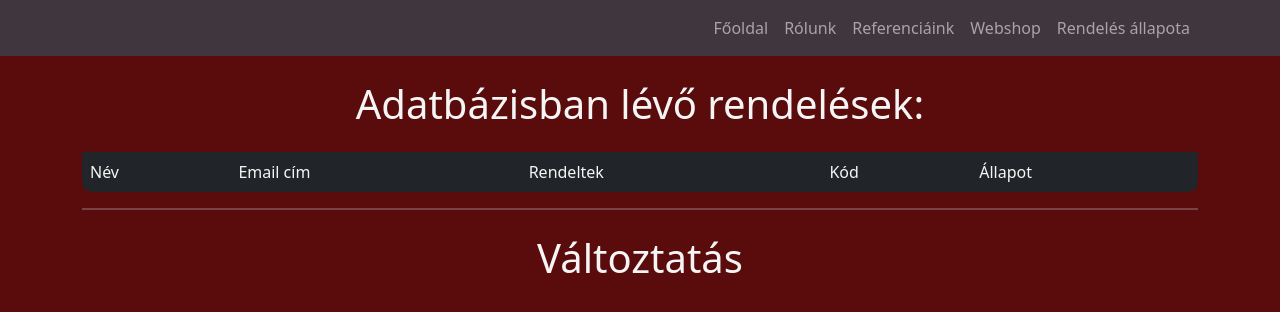
After one commit to BalintoDaB/ikt-project.cf, a PHP site: page /webshop/allapotadmin.php in a window 1280 px wide. The commit adds this page. Shown: the top 312 px of the page. Run offline with PHP 8.4, Linux system fonts and the light colour scheme; data that the repository does not hold is empty.

Commit message:
Meg lehet nézni a rendelés állapotát + alap design

```diff
--- a/index.php
+++ b/index.php
@@ -23,8 +23,8 @@
                     <li class="nav-item"><a class="nav-link" href="webshop/webshop.php">Webshop</a></li>
                     <li class="nav-item"><a class="nav-link" href="webshop/allapot.php">Rendelés állapota</a></li>
                 </ul>
-            </div> <!-- navbar-collapse.// -->
-        </div> <!-- container-fluid.// -->
+            </div>
+        </div>
     </nav>
 </header>
     <div class="container" style="height: 10000px;">
--- a/webshop/admin.php
+++ b/webshop/admin.php
@@ -84,6 +84,9 @@
         </table>
     </form>
     <hr>
+    <?php
+        include('torles.php')
+    ?>
     <script>
     if(window.history.replaceState)
     {
--- /dev/null
+++ b/webshop/allapotadmin.php
@@ -0,0 +1,99 @@
+<!DOCTYPE html>
+<html lang="en">
+<head>
+    <meta charset="UTF-8">
+    <meta http-equiv="X-UA-Compatible" content="IE=edge">
+    <meta name="viewport" content="width=device-width, initial-scale=1.0">
+    <title>Document</title>
+    <link rel="stylesheet" href="https://cdn.jsdelivr.net/npm/bootstrap@5.1.3/dist/css/bootstrap.min.css" integrity="sha384-1BmE4kWBq78iYhFldvKuhfTAU6auU8tT94WrHftjDbrCEXSU1oBoqyl2QvZ6jIW3" crossorigin="anonymous">
+    <link rel="stylesheet" href="style.css">
+</head>
+<body>
+    <header>
+        <nav id="navbar_top" class="navbar navbar-expand-lg navbar-dark">
+            <div class="container">
+                <img src="" class="rounded">
+                <button class="navbar-toggler" type="button" data-bs-toggle="collapse" data-bs-target="#main_nav">
+                    <span class="navbar-toggler-icon"></span>
+                </button>
+                <div class="collapse navbar-collapse" id="main_nav">
+                    <ul class="navbar-nav ms-auto">
+                        <li class="nav-item"><a class="nav-link" href="../index.php">Főoldal</a></li>
+                        <li class="nav-item"><a class="nav-link" href="#">Rólunk</a></li>
+                        <li class="nav-item"><a class="nav-link" href="#">Referenciáink</a></li>
+                        <li class="nav-item"><a class="nav-link" href="webshop.php">Webshop</a></li>
+                        <li class="nav-item"><a class="nav-link" href="webshop.php">Rendelés állapota</a></li>
+                    </ul>
+                </div>
+            </div>
+        </nav>
+    </header>
+    <div class="container mt-4">
+        <h1 class="text-center mb-4">Adatbázisban lévő rendelések:</h1>
+        <table class="table table-dark table-striped table-hover table-responsive">
+            <thead>
+                <tr>
+                    <td>
+                        Név
+                    </td>
+                    <td>
+                        Email cím
+                    </td>
+                    <td>
+                        Rendeltek
+                    </td>
+                    <td>
+                        Kód
+                    </td>
+                    <td>
+                        Állapot
+                    </td>
+                </tr>
+            </thead>
+            <tbody>
+                <?php
+                    include('szervercsatlakozas.php');
+                    $sql = "SELECT * FROM rendelesek";
+                    $mennyi = $csatlakozas->query($sql);
+                    if ($mennyi->num_rows > 0){
+                        while($sor = $mennyi->fetch_assoc()) {
+                            $nev = $sor['nev'];
+                            $email = $sor['email'];
+                            $rendeltek = $sor['rendeltek'];
+                            $kod = $sor['kod'];
+                            $allapot = $sor['allapot'];
+                            echo "
+                                <tr>
+                                    <td>
+                                        $nev
+                                    </td>
+                                    <td>
+                                        $email
+                                    </td>
+                                    <td>
+                                        $rendeltek
+                                    </td>
+                                    <td>
+                                        $kod
+                                    </td>
+                                    <td>
+                                        $allapot
+                                    </td>
+                                </tr>
+                            ";
+                        };
+                    }
+                ?>
+            </tbody>
+        </table>
+        <hr class="mb-4 border bg-dark">
+        <h1 class="text-center">Változtatás</h1>
+        <form method="post">
+
+        </form>
+    </div>
+    <script src="https://cdn.jsdelivr.net/npm/bootstrap@5.1.3/dist/js/bootstrap.bundle.min.js" integrity="sha384-ka7Sk0Gln4gmtz2MlQnikT1wXgYsOg+OMhuP+IlRH9sENBO0LRn5q+8nbTov4+1p" crossorigin="anonymous"></script>
+    <script src="https://code.jquery.com/jquery-3.6.0.js" integrity="sha256-H+K7U5CnXl1h5ywQfKtSj8PCmoN9aaq30gDh27Xc0jk=" crossorigin="anonymous"></script>
+    <script src="script.js"></script>
+</body>
+</html>
--- a/webshop/rendeles.php
+++ b/webshop/rendeles.php
@@ -10,11 +10,11 @@
         $megjegyz = $_POST['megjegyzes'];
         $rendeles = $_POST['kosar'];
         $kod = rand(0, 9999999);
-        $sql = "INSERT INTO rendelesek (email, nev, telszam, orszag, megye, varos, cim, megjegyzes, rendeltek, kod) VALUES ('$email','$nev','$telszam','$orszag','$megye','$irszam','$cim','$megjegyz','$rendeles','$kod')";
+        $sql = "INSERT INTO rendelesek (email, nev, telszam, orszag, megye, varos, cim, megjegyzes, rendeltek, kod, allapot) VALUES ('$email','$nev','$telszam','$orszag','$megye','$irszam','$cim','$megjegyz','$rendeles','$kod','Rendelés leadva')";
         if(mysqli_query($csatlakozas, $sql)){
             echo "<script>alert('Sikeres megrendelés!');</script>";
             echo "<h1>Sikeres Megrendelés!</h1>";
             echo "<h2>A következő a megrendelési kódod: $kod</h2></br>";
-            echo "<input type='button' class='btn webshopgomb' value='Tovább a rendelés állapotának megtekintéséhez'>";
+            echo "<input type='button' class='my-4 btn webshopgomb' onclick='ugorj(" . '"' . "allapot.php" . '"' . ")' value='Tovább a rendelés állapotának megtekintéséhez'>";
         }
     }
--- a/webshop/script.js
+++ b/webshop/script.js
@@ -47,13 +47,23 @@ function szamValt(micsoda){
     });
     eddigiKosarban[index] = '';
     eddigiKosarban[index] = micsoda + ' ' + eredeti.slice(0, -1) + 'db';
-    // szam = 1;
-    // for (let i = 0; i <= 10; i++){
-    //     xdlol = eddigiKosarban.indexOf(micsoda + ' ' + szam + 'db');
-    //     szam +=1;
-    //     alert(szam);
-    //     // xdlol = eddigiKosarban[eddigiKosarban.indexOf(micsoda + ' ' + '?' )] = micsoda + ' ' + eredeti + 'db';
-    // }
     $('#kosarform').val('');
     $('#kosarform').val(eddigiKosarban);
 }
+function ugorj(hova){
+    window.location.href = hova;
+}
+document.addEventListener("DOMContentLoaded", function () {
+    window.addEventListener("scroll", function () {
+      if (window.scrollY > 50) {
+        document.getElementById("navbar_top").classList.add("fixed-top");
+        // add padding top to show content behind navbar
+        navbar_height = document.querySelector(".navbar").offsetHeight;
+        document.body.style.paddingTop = navbar_height + "px";
+      } else {
+        document.getElementById("navbar_top").classList.remove("fixed-top");
+        // remove padding top from body
+        document.body.style.paddingTop = "0";
+      }
+    });
+});
--- a/webshop/style.css
+++ b/webshop/style.css
@@ -4,14 +4,16 @@
     --vilagoskek: #a2d5c6;
     --sotetkek: #077b8a;
     --lila: #5c3c92;
+    --sotetpiros: rgb(90, 12, 12);
+    --kozeppiros: #9b000a;
 }
 .webshopgomb{
-    background-color: var(--sotetkek);
-    border: var(--sotetkek);
+    background-color: var(--piros);
+    border: var(--piros);
     color: white;
 }
 .webshopgomb:hover, .webshop:active{
-    background-color: var(--vilagoskek);
+    background-color: var(--vilagospiros);
 }
 .webshopreset{
     background-color: var(--piros);
@@ -19,6 +21,36 @@
     color: white;
 }
 .webshopreset:hover, .webshop:active{
-    background-color: rgb(90, 12, 12);
+    background-color: var(--sotetpiros);
     color: white;
 }
+body{
+    background-color: var(--sotetpiros);
+}
+.card{
+    background-color: var(--kozeppiros);
+}
+label{
+    color: black;
+}
+h1, td, p, h5, h2{
+    color: whitesmoke;
+}
+nav{
+    background-color: rgba(54, 69, 79, .75);
+}
+table tr:last-child td:first-child {
+    border-bottom-left-radius: 10px;
+}
+table tr:first-child th:first-child{
+    border-top-left-radius: 10px;
+}
+table tr:first-child th:last-child{
+    border-top-right-radius: 10px;
+}
+table tr:last-child td:last-child {
+    border-bottom-right-radius: 10px;
+}
+table tr:last-of-type td{
+    border-bottom: 0px;
+}
--- a/webshop/szervercsatlakozas.php
+++ b/webshop/szervercsatlakozas.php
@@ -1,13 +1,13 @@
  <?php
-    $szervernev = "sql201.epizy.com";
-    $felhasznalonev = "epiz_31348482";
-    $jelszo = "ITrcq8cg3L3";
-    $adatbazisnev = "epiz_31348482_webshop";
+    // $szervernev = "sql201.epizy.com";
+    // $felhasznalonev = "epiz_31348482";
+    // $jelszo = "ITrcq8cg3L3";
+    // $adatbazisnev = "epiz_31348482_webshop";
 
-    // $szervernev = "localhost";
-    // $felhasznalonev = "root";
-    // $jelszo = "";
-    // $adatbazisnev = "webshop";
+    $szervernev = "localhost";
+    $felhasznalonev = "root";
+    $jelszo = "";
+    $adatbazisnev = "webshop";
 
     $csatlakozas = new mysqli($szervernev, $felhasznalonev, $jelszo, $adatbazisnev);
     if ($csatlakozas->connect_error) {
--- a/webshop/webshopbetolt.php
+++ b/webshop/webshopbetolt.php
@@ -8,8 +8,8 @@
             $benev = '"' . $termeknev . '"';
             echo "
               <div class='col-12 col-md-4 p-4 mx-auto'>
-                <div class='card text-center'>
-                <img class='card-img-top' src='webshopkepek/$termeknev.png'>
+                <div class='card text-center shadow-lg text-center'>
+                <img class='card-img-top w-50 mx-auto' src='../img/0.png'>
                   <div class='card-body'>
                     <h5 class='card-title'>$termeknev</h5>
                     <p class='card-text'>$termekar Ft</p>
```
Also changed, not shown: webshop/allapot.php (added, +57 -0 lines), webshop/allapotlekerdez.php (added, +48 -0 lines), webshop/kosarbateves.php (deleted, +0 -38 lines), webshop/torles.php (added, +17 -0 lines), webshop/webshop.php (+21 -2 lines), webshop/allapotvaltoztat.php (added).
